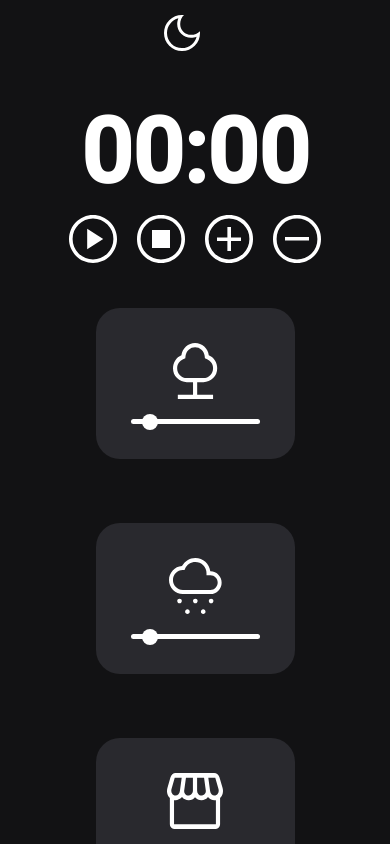
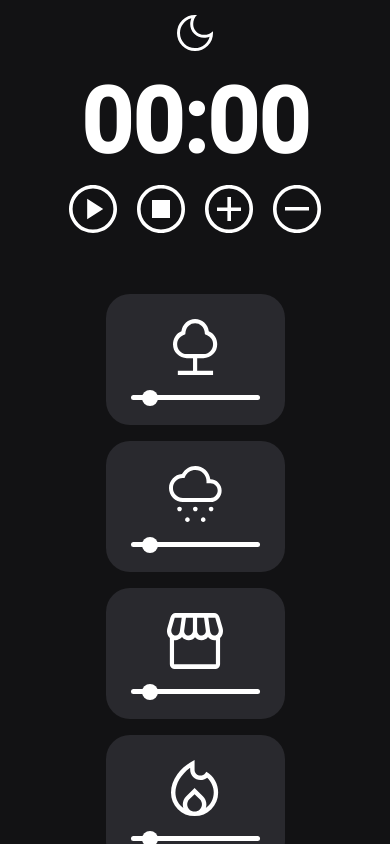
Before and after one commit to adriancampana1/focus-timer-2, a plain HTML site: page index.html in a window 390 px wide. Both pictures are taken after a click on the button 179 px from the left and 38 px from the top of the page. Shown: the top 844 px of the page. Drawn offline with Linux system fonts and the light colour scheme.

Commit message:
finalizado

```diff
--- a/style.css
+++ b/style.css
@@ -274,8 +274,8 @@ body.dark {
         position: absolute;
 
         top: 1.5rem;
-        right: 50%;
-        left: 47%;
+        right: 45%;
+        left: 45%;
     }
 
     #container {
@@ -289,7 +289,7 @@ body.dark {
     }
 
     body {
-        margin-top: 10rem;
+        margin-top: 5rem;
     }
 
     .timer button + button {
@@ -304,7 +304,9 @@ body.dark {
     }
 
     #sound-controls .light,
-    .blue {
+    .blue,
+    .dark-blue,
+    .dark-gray {
         margin: 0.8rem;
         padding: 2.5rem;
     }
@@ -319,7 +321,7 @@ body.dark {
         position: absolute;
 
         top: 1.5rem;
-        right: 50%;
-        left: 42%;
+        right: 45%;
+        left: 45%;
     }
 }
```
